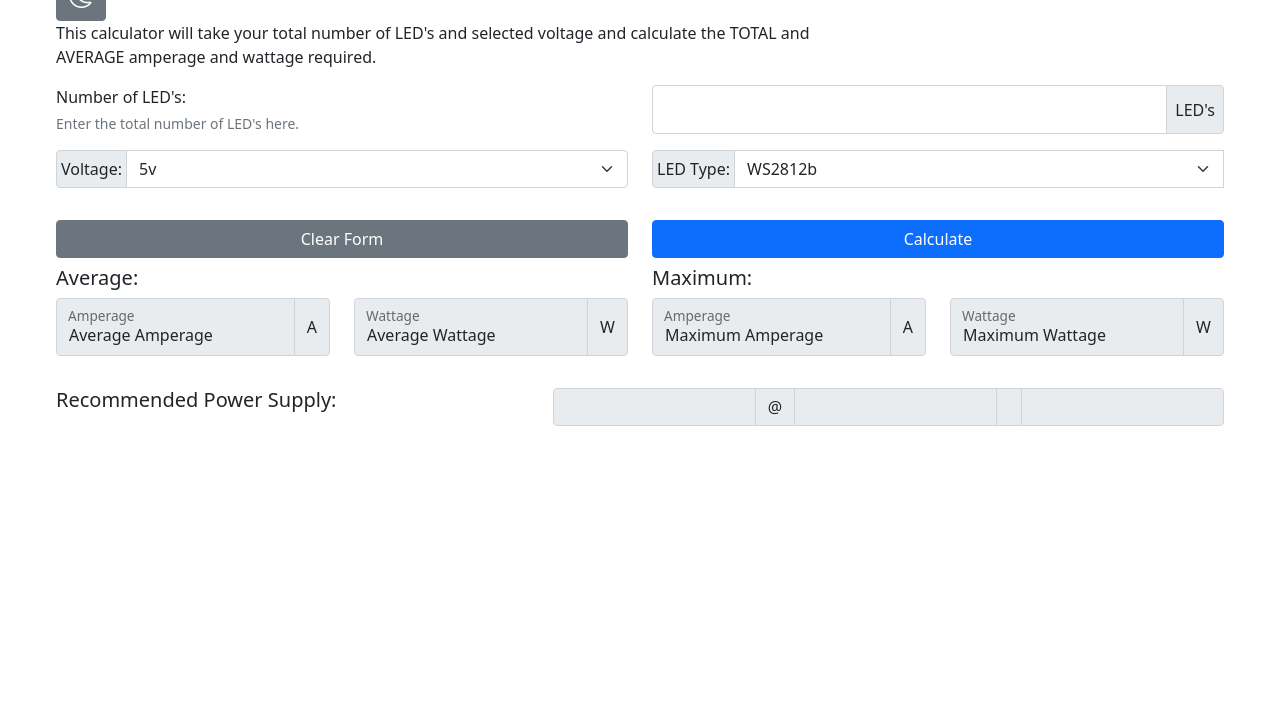
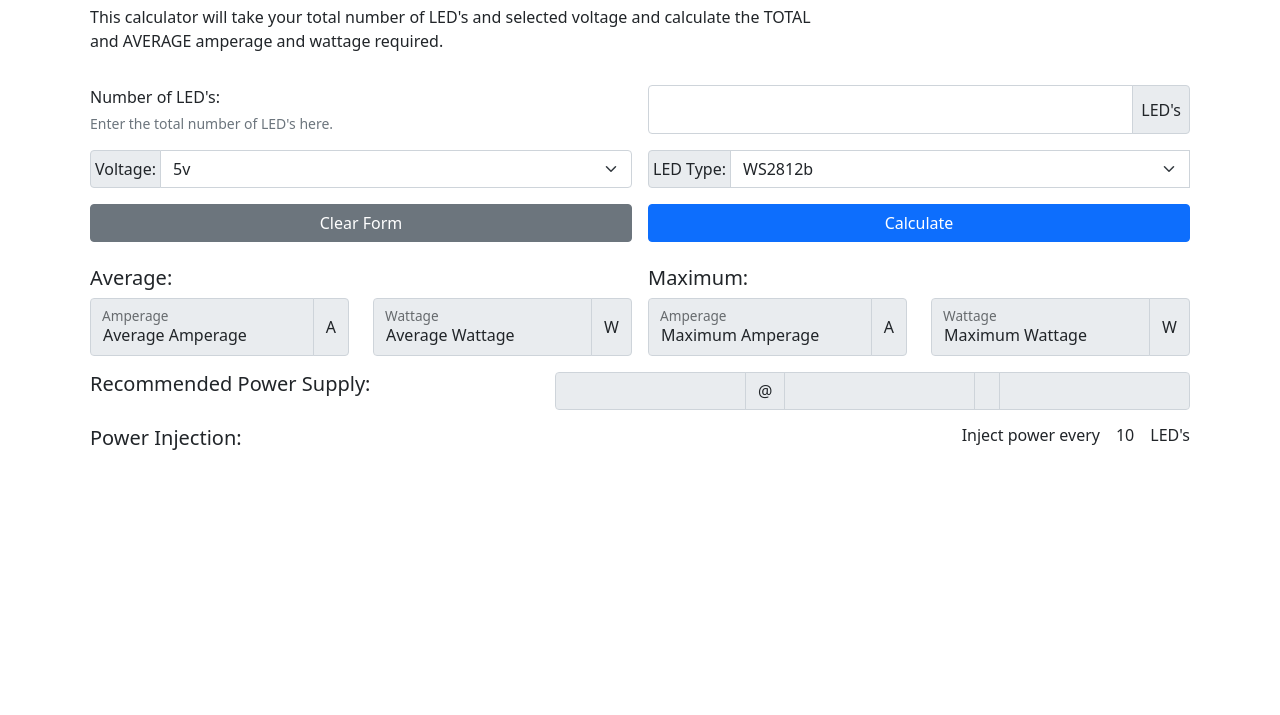
Before and after one commit to THATDONFC/CS81-Final-Project, a plain HTML site: page src/index.html in a window 1280 px wide. Shown: the part 85-800 px from the top of the page. Drawn offline with nearby package versions, Linux system fonts and the light colour scheme.

Commit message:
More HTML formatting, JS functions
# Set `body` `max-width` to 1140px and center content
# Add `setup()` function to run on body load
# Change container to padding -> gutter -> padding format

```diff
--- a/src/css/bootstrap.css
+++ b/src/css/bootstrap.css
@@ -1,9 +1,9 @@
 /* Class */
 
-/* body {
-  max-width: 75em;
-  margin: 20px auto;
-} */
+body {
+  max-width: 1140px;
+  margin: 10px auto;
+}
 
 /* form {
   margin-left: 20px;
--- a/src/index.html
+++ b/src/index.html
@@ -11,19 +11,19 @@
 <title>LED Power Calculator</title>
 <link href="css/bootstrap.css" rel="stylesheet" type="text/css">
 </head>
-<body>
+<body onload="setup()">
 <!-- BEGIN Main div container - content -->
-<div class="container-fluid gx-md-5">
+<div class="container-fluid px-md-4">
   <!-- ROW holds page heading -->
-  <div class="row px-2">
-    <h1 class="">Addressable LED Strip Power Calculator</h1>
-    <span class="themeSelect">
+  <div class="row gx-4">
+    <h1 class="col p-2">Addressable LED Strip Power Calculator</h1>
+    <span class="col-1 p-2" id="themeSelect">
       <button type="button" class="btn btn-secondary">
-        <i class="bi bi-moon"></i><span class="visually-hidden">Button</span></button></span>
+        <i class="bi bi-moon"></i></button></span>
   </div>
   <!-- ROW holds app description and instructions -->
-  <div class="row px-2">
-    <div class="col-md-8 col-sm-9">
+  <div class="row gx-4">
+    <div class="col-md-8 col-sm-9 p-2">
       <p>This calculator will take your total number of LED's and selected voltage and calculate the TOTAL and AVERAGE
         amperage and wattage required.
       </p>
@@ -32,19 +32,19 @@
   <!-- BEGIN MAIN FORM - calculator form -->
   <form class="main-form">
     <!-- ROW holds LED COUNT and INPUT -->
-    <div class="row px-2 mb-3">
-      <div class="col-sm">
+    <div class="row gx-4">
+      <div class="col-sm p-2">
         <label for="ledCount" class="form-label mb-0">Number of LED's:</label>
         <div id="ledHelp" class="form-text">Enter the total number of LED's here.</div>
       </div>
-      <div class="input-group col-sm">
+      <div class="input-group col-sm p-2">
         <input type="number" class="form-control" id="ledCount" min="1">
         <span class="input-group-text px-2">LED's</span>
       </div>
     </div>
     <!-- ROW holds voltage SELECTion and ledtype SELECTion -->
-    <div class="row px-2 mb-3">
-      <div class="input-group col-sm mb-3">
+    <div class="row gx-4">
+      <div class="input-group col-sm p-2">
         <label for="voltage" class="input-group-text px-1">Voltage:</label>
         <select class="form-select" id="voltage" onchange="setV()">
           <option value="5">5v</option>
@@ -52,7 +52,7 @@
         </select>
       </div>
       <!-- Show 5vled if 5v selected, 12vled if not selected -->
-      <div class="input-group col-sm mb-3">
+      <div class="input-group col-sm p-2">
         <label for="5vled" class="input-group-text px-1">LED Type:</label>
         <select class="form-select" id="5vled">
           <option value="2812">WS2812b</option>
@@ -69,20 +69,20 @@
       </div>
     </div>
     <!-- ROW holds form SUBMIT and CLEAR BUTTONs -->
-    <div class="row px-2 mb-2">
-      <div class="col-6">
+    <div class="row gx-4 mb-2">
+      <div class="col-6 p-2">
         <div class="btn btn-secondary w-100" onclick="clearForm()">Clear Form</div>
       </div>
-      <div class="col-6">
+      <div class="col-6 p-2">
         <div class="btn btn-primary w-100" type="submit" onclick="calculate()">Calculate</div>
       </div>
     </div>
   </form>
   <!-- END MAIN FORM -->
   <!-- ROW holds average and total amperage and wattage -->
-  <div class="row px-2 mb-3">
+  <div class="row gx-4">
     <!-- COL holds average amperage and wattage -->
-    <div class="col-sm-6">
+    <div class="col-sm-6 p-2">
       <h5>Average:</h5>
       <div class="row">
         <div class="col-6">
@@ -102,17 +102,17 @@
       </div>
     </div>
     <!-- COL holds total amperage and wattage -->
-    <div class="col-sm-6">
+    <div class="col-sm-6 p-2">
       <h5>Maximum:</h5>
       <div class="row">
-        <div class="col-6 mb-3">
+        <div class="col-6">
           <div class="form-floating input-group">
             <input type="input" class="form-control text-truncate" id="ampsM" placeholder="Maximum Amperage" value="Maximum Amperage" readonly>
             <label for="ampsM">Amperage</label>
             <span class="input-group-text">A</span>
           </div>
         </div>
-        <div class="col-6 mb-3">
+        <div class="col-6">
           <div class="form-floating input-group">
             <input type="input" class="form-control text-truncate" id="wattsM" placeholder="Maximum Wattage" value="Maximum Wattage" readonly>
             <label for="ampsM">Wattage</label>
@@ -123,9 +123,9 @@
     </div>
   </div>
   <!-- ROW holds recommended power supply -->
-  <div class="row px-2 mb-3">
-    <label for="powerSupply" class="col-md-5 h5">Recommended Power Supply:</label>
-    <span class="col input-group">
+  <div class="row gx-4">
+    <label for="powerSupply" class="col-md-5 p-2 h5">Recommended Power Supply:</label>
+    <span class="col p-2 input-group">
       <input type="input" class="form-control" id="powerSupply" placeholder="" value="" readonly>
       <span class="input-group-text">@</span>
       <input type="input" class="form-control" id="powerSupply" placeholder="" value="" readonly>
@@ -135,15 +135,20 @@
 
   </div>
   <!-- ROW holdspower injections -->
-  <div class="row px-2 mb-3">
-
+  <div class="row gx-4">
+    <div class="col-sm-auto p-2 me-auto">
+      <p class="h5 text-nowrap">Power Injection:</p>
+    </div>
+    <p class="col-auto p-2 text-md-end h6">Inject power every</p>
+    <span class="col-auto p-2 h6" id="powerInjection"></span>
+    <span class="col-auto p-2 h6">LED's</span>
   </div>
   <!-- ROW holds wire gauge -->
-  <div class="row px-2 mb-3">
+  <div class="row gx-4">
 
   </div>
   <!-- ROW holds disclaimer -->
-  <div class="row px-2 mb-3">
+  <div class="row gx-4">
 
   </div>
 </div>
--- a/src/js/index.js
+++ b/src/js/index.js
@@ -14,6 +14,15 @@ var ledCount = 0;
 function setV() {
   d.getElementById('5vled').style.display = (v.value === "5") ? "inline":"none";
   d.getElementById('12vled').style.display = (v.value === "5") ? "none":"inline";
+}
+
+function setup() {
+  setPI();
+}
+
+function setPI() {
+  const basePI = ("10");
+  d.getElementById("powerInjection").innerHTML = basePI;
 }
 
 // v.addEventListener("blur", f => {
```
